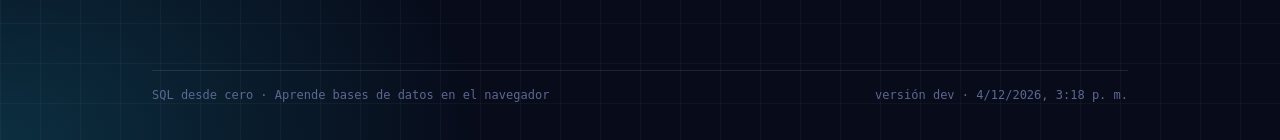
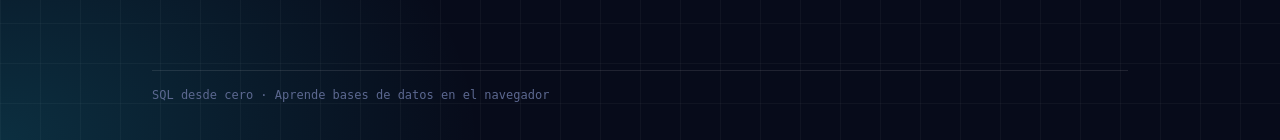
Before and after one commit to HarDevKoderPro/TutorialBD, a React (Vite) app in the folder apps/web/: page / in a window 1280 px wide. Shown: the part 657-797 px from the top of the page. Built offline with nearby package versions, Linux system fonts and the light colour scheme; no server answers.

Commit message:
Quita la versión, fecha y hora del pie de página
Co-Authored-By: Claude Opus 5.5 <noreply@anthropic.com>

```diff
--- a/apps/web/src/App.tsx
+++ b/apps/web/src/App.tsx
@@ -11,7 +11,12 @@ export function App() {
   const health = useHealth();
 
   return (
-    <div className="mx-auto flex min-h-screen max-w-5xl flex-col px-6 py-10">
+    // La versión publicada no se muestra; queda como atributo para verificarla (y en /api/health)
+    <div
+      className="mx-auto flex min-h-screen max-w-5xl flex-col px-6 py-10"
+      data-version={__APP_COMMIT__}
+      data-build-date={__APP_BUILD_DATE__}
+    >
       <header className="flex items-center gap-3">
         <img src="/favicon.svg" alt="" className="size-9" />
         <span className="font-semibold tracking-tight">SQL desde cero</span>
@@ -41,11 +46,8 @@ export function App() {
         <ServiceStatus health={health} />
       </main>
 
-      <footer className="flex flex-wrap justify-between gap-2 border-t border-white/10 pt-4 font-mono text-xs text-text-3">
-        <span>SQL desde cero · Aprende bases de datos en el navegador</span>
-        <span title={__APP_BUILD_DATE__}>
-          versión {__APP_COMMIT__} · {formatDate(__APP_BUILD_DATE__)}
-        </span>
+      <footer className="border-t border-white/10 pt-4 font-mono text-xs text-text-3">
+        SQL desde cero · Aprende bases de datos en el navegador
       </footer>
     </div>
   );
@@ -84,13 +86,3 @@ function ServiceStatus({ health }: { health: Health | null | 'offline' }) {
     </section>
   );
 }
-
-function formatDate(iso: string): string {
-  const date = new Date(iso);
-  if (Number.isNaN(date.getTime())) return iso;
-  return date.toLocaleString('es-CO', {
-    timeZone: 'America/Bogota',
-    dateStyle: 'medium',
-    timeStyle: 'short',
-  });
-}
```
Also changed, not shown: 1 other file (tests, documents, lock files or other folders).
